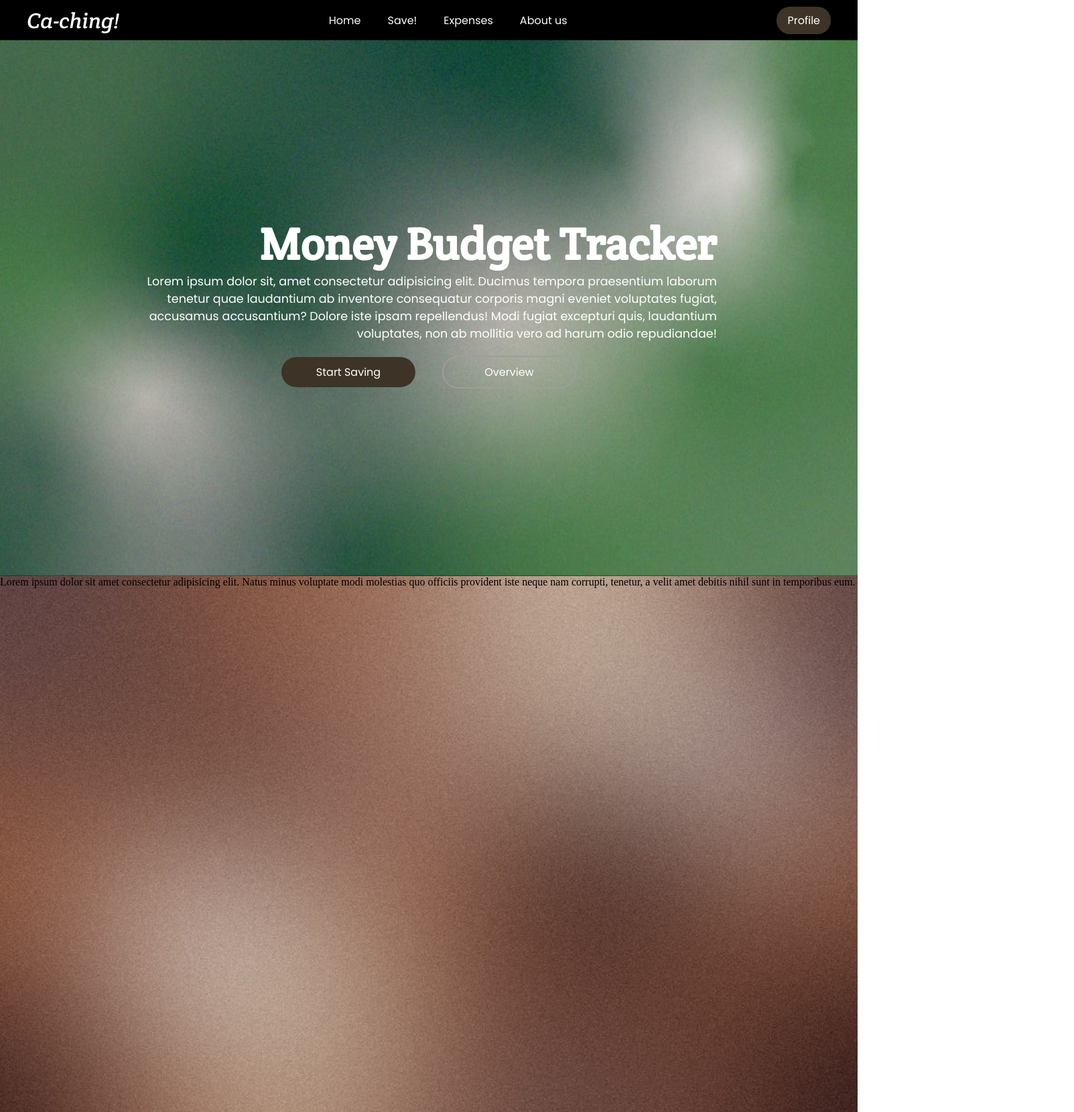
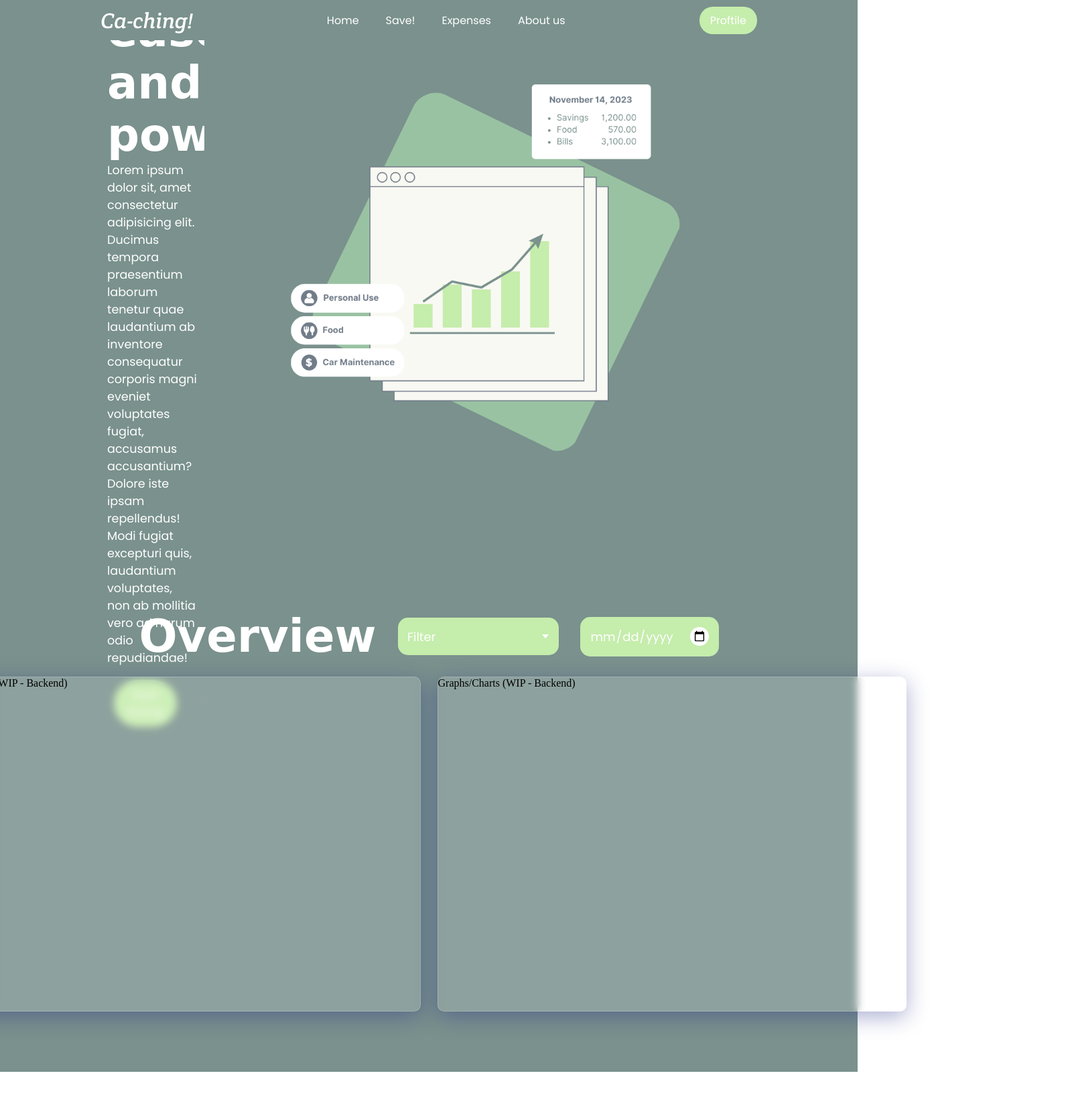
Before and after one commit to carlmitzchel/ICS2609-FINALS-WEBAPP, a plain HTML site: page landingPage/index.html in a window 1280 px wide. Shown: the whole page at 67% size, 1603 px wide, since content can reach past the window. After the commit the page ends 1600 px from the top, so only its background shows below. Drawn offline with nearby package versions, Linux system fonts and the light colour scheme; a web font is replaced by a local one.

Commit message:
add / revision
revise section 1
add section 2

```diff
--- a/index.html
+++ b/landingPage/index.html
@@ -21,7 +21,7 @@
           <li><a href="#">Expenses</a></li>
           <li><a href="#">About us</a></li>
         </ul>
-        <a href="#" class="action-btn">Profile</a>
+        <a href="#" class="action-btn">Proftile</a>
         <div class="toggle-btn">
           <i class="bi bi-list"></i>
         </div>
@@ -39,7 +39,7 @@
       <section class="section-1">
         <div class="container">
           <div class="text">
-            <h1>Money Budget Tracker</h1>
+            <h1>Simplify your finances with ease and power.</h1>
             <p>
               Lorem ipsum dolor sit, amet consectetur adipisicing elit. Ducimus
               tempora praesentium laborum tenetur quae laudantium ab inventore
@@ -52,17 +52,37 @@
               <div class="button-container">
                 <button type="submit" class="button red">Start Saving</button>
                 <button type="submit" class="button outline">
-                  <a href="#section_2">Overview</a>
+                  <a href="#section_2">Explore</a>
                 </button>
               </div>
             </form>
           </div>
+          <div class="img">
+            <img src="/image.png" alt="" />
+          </div>
         </div>
       </section>
       <section class="section-2" id="section_2">
-        Lorem ipsum dolor sit amet consectetur adipisicing elit. Natus minus
-        voluptate modi molestias quo officiis provident iste neque nam corrupti,
-        tenetur, a velit amet debitis nihil sunt in temporibus eum.
+        <div class="titleActions">
+          <h1>Overview</h1>
+          <div class="dropdown">
+            <div class="select">
+              <span class="selected">Filter</span>
+              <div class="caret"></div>
+            </div>
+            <ul class="menu">
+              <li>Date</li>
+              <li>Price</li>
+              <li>Category</li>
+              <li class="active">Filter</li>
+            </ul>
+          </div>
+          <input type="date" />
+        </div>
+        <div class="boxes">
+          <div class="leftBox">ALERTS (WIP - Backend)</div>
+          <div class="rightBox">Graphs/Charts (WIP - Backend)</div>
+        </div>
       </section>
     </main>
   </body>
--- /dev/null
+++ b/landingPage/main.js
@@ -0,0 +1,43 @@
+const toggleBtn = document.querySelector(".toggle-btn");
+const toggleBtnIcon = document.querySelector(".toggle-btn i");
+const dropDownMenu = document.querySelector(".dropdown-menu");
+
+toggleBtn.onclick = function () {
+  dropDownMenu.classList.toggle("open");
+  const isOpen = dropDownMenu.classList.contains("open");
+
+  toggleBtnIcon.classList = isOpen ? "bi bi-x" : "bi bi-list";
+};
+
+// function btnClicked() {
+//   document.getElementById("section_2").scrollIntoView({ behavior: "smooth" });
+// }
+
+const dropdowns = document.querySelectorAll(".dropdown");
+
+dropdowns.forEach((dropdown) => {
+  const select = dropdown.querySelector(".select");
+  const caret = dropdown.querySelector(".caret");
+  const menu = dropdown.querySelector(".menu");
+  const options = dropdown.querySelector(".menu li");
+  const selected = dropdown.querySelector(".selected");
+
+  select.addEventListener("click", () => {
+    select.classList.toggle("select-clicked");
+    caret.classList.toggle("caret-rotate");
+    menu.classList.toggle("menu-open");
+  });
+
+  options.forEach((option) => {
+    option.addEventListener("click", () => {
+      selected.innerText = option.innerText;
+      select.classList.remove("select-clicked");
+      caret.classList.remove("caret-rotate");
+      menu.classList.remove("menu-rotate");
+      options.forEach((option) => {
+        option.classList.remove("active");
+      });
+      option.classList.add("active");
+    });
+  });
+});
--- /dev/null
+++ b/landingPage/style.css
@@ -0,0 +1,419 @@
+@import url("https://fonts.googleapis.com/css2?family=Crete+Round:ital@0;1&display=swap");
+@import url("https://fonts.googleapis.com/css2?family=Poppins&display=swap");
+@import url("https://fonts.googleapis.com/css2?family=Orelega+One&display=swap");
+
+:root {
+  /* Color Variables */
+  --color-base: #6d8165;
+  --color-primary: #e0cfb5;
+  --color-secondary: #000;
+  --color-action: #3d3327;
+
+  /* Text Variables */
+  --font-heading: "Crete Round", sans-serif;
+  --font-caption: "Poppins", sans-serif;
+}
+
+* {
+  box-sizing: border-box;
+  padding: 0;
+  margin: 0;
+}
+
+html {
+  scroll-behavior: smooth;
+}
+
+body {
+  height: 100%;
+}
+
+section {
+  transition: all 0.3s ease;
+}
+
+.section-1 {
+  height: 100vh;
+  background-color: #7a918d;
+  background-repeat: no-repeat;
+  background-size: cover;
+  background-position: center;
+  display: flex;
+  align-items: center;
+  justify-content: center;
+}
+
+.section-2 {
+  height: 100vh;
+  background-color: #7a918d;
+  background-repeat: no-repeat;
+  background-size: cover;
+  background-position: center;
+  display: flex;
+  align-items: center;
+  justify-content: center;
+  flex-direction: column;
+}
+
+li {
+  list-style: none;
+}
+
+a {
+  text-decoration: none;
+  color: white;
+  font-size: 1rem;
+}
+
+a:hover {
+  color: var(--color-primary);
+}
+
+/*!Navbar*/
+header {
+  width: auto;
+  background-color: #7a918d;
+}
+
+.navbar {
+  position: fixed;
+  width: 100vw;
+  height: 60px;
+  margin: 0 auto;
+  display: flex;
+  align-items: center;
+  justify-content: space-between;
+  background-color: #7a918d;
+  padding-left: 150px;
+  padding-right: 150px;
+}
+
+.navbar .logo a {
+  font-size: 2rem;
+  font-family: var(--font-heading);
+  font-style: italic;
+}
+
+.navbar .links {
+  display: flex;
+  gap: 2.5rem;
+  font-family: var(--font-caption);
+}
+
+.navbar .toggle-btn {
+  color: white;
+  font-size: 2rem;
+  cursor: pointer;
+  display: none;
+}
+
+.action-btn {
+  background-color: #c5edac;
+  color: white;
+  padding: 0.5rem 1rem;
+  border: none;
+  outline: none;
+  border-radius: 20px;
+  font-size: 1rem;
+  cursor: pointer;
+  font-family: var(--font-caption);
+  transition: scale 0.2 ease;
+}
+
+.action-btn:hover {
+  scale: 1.05;
+  color: var(--color-primary);
+  transition: all 0.5s ease;
+}
+
+.action-btn:active {
+  scale: 0.95;
+}
+
+/*!Dropdown*/
+.dropdown-menu {
+  display: none;
+  position: absolute;
+  right: 2rem;
+  top: 60px;
+  height: 0;
+  width: 300px;
+  background: rgba(255, 255, 255, 0.1);
+  backdrop-filter: blur(15px);
+  border-radius: 10px;
+  overflow: hidden;
+  transition: height 0.2s cubic-bezier(0.175, 0.885, 0.32, 1.275);
+  font-family: var(--font-caption);
+}
+
+.dropdown-menu.open {
+  height: 255px;
+}
+
+.dropdown-menu li {
+  padding: 0.7rem;
+  display: flex;
+  align-items: center;
+  justify-content: center;
+}
+
+.dropdown-menu .action-btn {
+  width: 100%;
+  display: flex;
+  justify-content: center;
+}
+
+/*!Hero*/
+.container {
+  max-width: 100vw;
+  height: 100vh;
+  margin: auto;
+  display: flex;
+  align-items: center;
+  justify-content: center;
+  background-color: #7a918d;
+  padding-left: 150px;
+  padding-right: 150px;
+}
+
+img {
+  max-width: 800px;
+  height: auto;
+  margin-left: 25px;
+
+  display: block;
+}
+.text {
+  /*!Change this in query for no white space*/
+  flex: 1 1 100%;
+  padding: 10px;
+
+  overflow: auto; /* add a scrollbar if content overflows */
+  text-align: left;
+  justify-content: left;
+}
+.text h1 {
+  color: white;
+  font-family: "Orelega One", cursive;
+  font-size: 4.2em;
+}
+
+.text p {
+  color: white;
+  font-family: "Poppins", serif;
+  font-size: 1.1em;
+}
+
+.button-container {
+  display: flex;
+  align-items: center;
+  justify-content: left;
+  gap: 20px;
+}
+.button {
+  width: 200px;
+  margin: 20px 10px;
+  padding: 10px 20px;
+  background-color: #3498db;
+  color: white;
+  border: none;
+  border-radius: 100px;
+  font-size: 16px;
+  cursor: pointer;
+  font-family: "Poppins", serif;
+}
+
+.button:first-of-type {
+  background-color: #c5edac;
+}
+
+.button:last-of-type {
+  background-color: transparent;
+  border: 2px solid #9e9e9e;
+}
+
+.button:hover {
+  scale: 1.05;
+  color: var(--color-primary);
+  transition: all 0.5s ease;
+}
+
+.button:active {
+  scale: 0.95;
+}
+
+/*!Section 2*/
+.dropdown {
+  min-width: 15em;
+  position: relative;
+  margin: 2em;
+}
+
+.dropdown * {
+  box-sizing: border-box;
+}
+
+.select {
+  background: #c5edac;
+  color: #fff;
+  display: flex;
+  justify-content: space-between;
+  align-items: center;
+  border-radius: 15px;
+  padding: 0.8em;
+  cursor: pointer;
+  transition: background 0.3s;
+  font-family: "Poppins", sans-serif;
+  color: #fff;
+  font-size: 18px;
+}
+
+.select-clicked {
+}
+
+.select:hover {
+  background: #7a918d;
+}
+
+.caret {
+  width: 0;
+  height: 0;
+  border-left: 5px solid transparent;
+  border-right: 5px solid transparent;
+  border-top: 6px solid #fff;
+  transition: 0.3s;
+}
+
+.caret-rotate {
+  trasnform: rotate(180deg);
+}
+
+.menu {
+  list-style: none;
+  padding: 0.2em 0.5em;
+  background: #7a918d;
+  box-shadow: 0 0.5em 1em rgba(0, 0, 0, 0.2);
+  border-radius: 0.5em;
+  font-family: "Poppins", sans-serif;
+  color: #fff;
+  position: absolute;
+  top: 3em;
+  left: 50%;
+  width: 100%;
+  transform: translateX(-50%);
+  opacity: 0;
+  display: none;
+  transition: 0.2s;
+  z-index: 1;
+}
+
+.menu li {
+  padding: 0.7em 0.5em;
+  margin: 0.3em 0;
+  border-radius: 0.5em;
+  cursor: pointer;
+}
+
+.menu li:hover {
+  background: #657975;
+}
+
+.active {
+  background: #657975;
+}
+
+.menu-open {
+  display: block;
+  opacity: 1;
+}
+
+input[type="date"] {
+  background-color: #c5edac;
+  padding: 15px;
+  top: 50%;
+  left: 50%;
+  font-family: "Poppins", sans-serif;
+  color: #fff;
+  font-size: 18px;
+  border: none;
+  outline: none;
+  border-radius: 15px;
+}
+
+input[type="date"]:hover {
+  background-color: #7a918d;
+}
+
+::-webkit-calendar-picker-indicator {
+  background-color: #fff;
+  padding: 5px;
+  cursor: pointer;
+  border-radius: 15px;
+}
+
+.titleActions {
+  display: flex;
+  flex-direction: row;
+  justify-content: center;
+  align-items: center;
+}
+
+.titleActions h1 {
+  font-family: "Orelega One", cursive;
+  font-size: 4.2em;
+  color: white;
+}
+
+.boxes {
+  display: flex;
+  flex-direction: row;
+  justify-content: center;
+  align-items: center;
+  padding-left: 250px;
+  padding-right: 250px;
+  gap: 25px;
+}
+
+.leftBox {
+  background: rgba(255, 255, 255, 0.15);
+  box-shadow: 0 8px 32px 0 rgba(31, 38, 135, 0.37);
+  backdrop-filter: blur(6px);
+  -webkit-backdrop-filter: blur(6px);
+  border-radius: 10px;
+  border: 1px solid rgba(255, 255, 255, 0.18);
+  height: 500px;
+  width: 700px;
+}
+
+.rightBox {
+  background: rgba(255, 255, 255, 0.15);
+  box-shadow: 0 8px 32px 0 rgba(31, 38, 135, 0.37);
+  backdrop-filter: blur(6px);
+  -webkit-backdrop-filter: blur(6px);
+  border-radius: 10px;
+  border: 1px solid rgba(255, 255, 255, 0.18);
+  height: 500px;
+  width: 700px;
+}
+
+/*!Responsive*/
+@media (max-width: 992px) {
+  .navbar .links,
+  .navbar .action-btn {
+    display: none;
+  }
+
+  .navbar .toggle-btn {
+    display: block;
+  }
+
+  .dropdown-menu {
+    display: block;
+  }
+}
+@media (max-width: 576px) {
+  .dropdown-menu {
+    left: 2rem;
+    width: unset;
+  }
+}
```
Also changed, not shown: outdated landingpage/index.html (added, +73 -0 lines), image.png (added), outdated landingpage/bg.jpg (renamed from bg.jpg), outdated landingpage/bg2.jpg (renamed from bg2.jpg), outdated landingpage/main.js (renamed from main.js), outdated landingpage/style.css (renamed from style.css).
